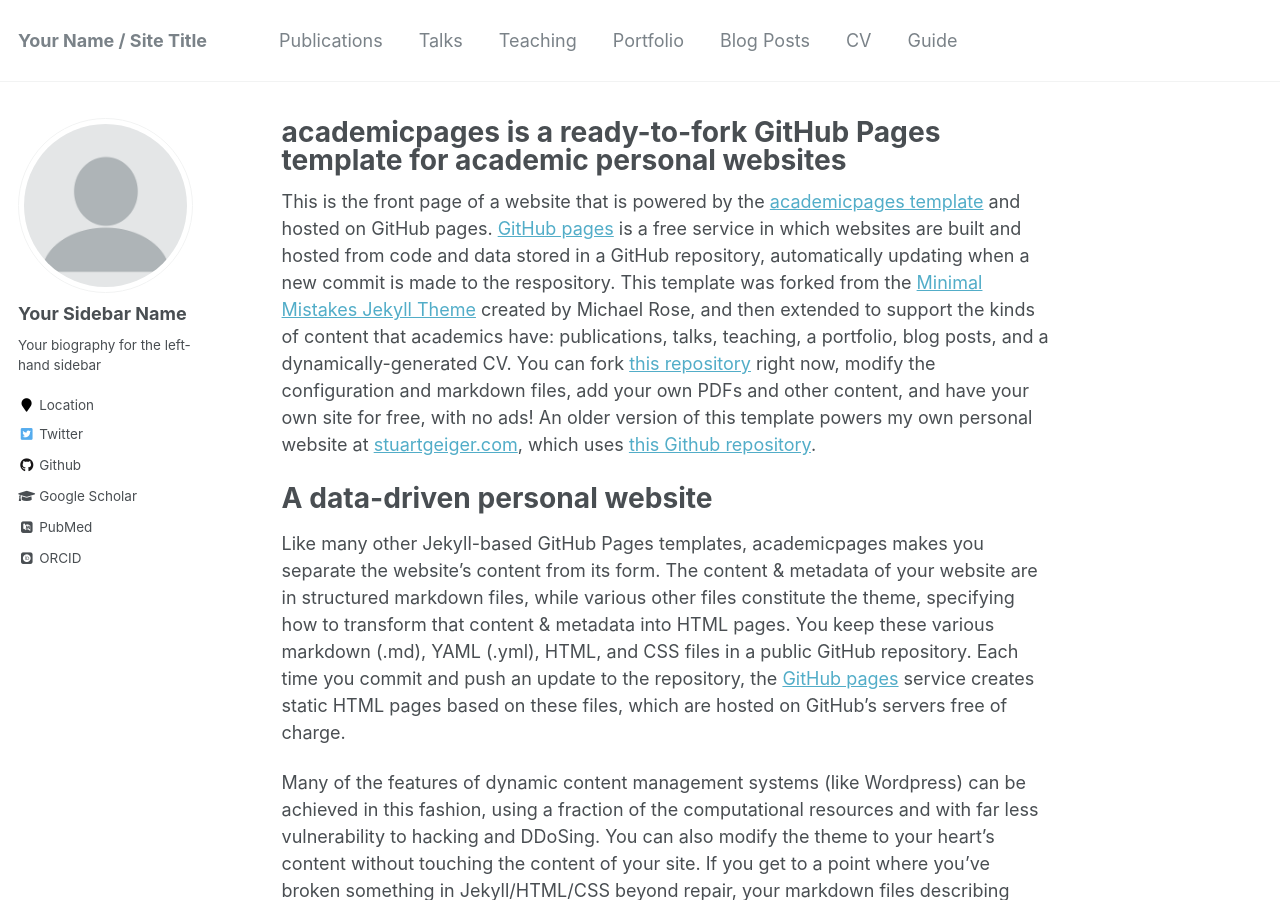
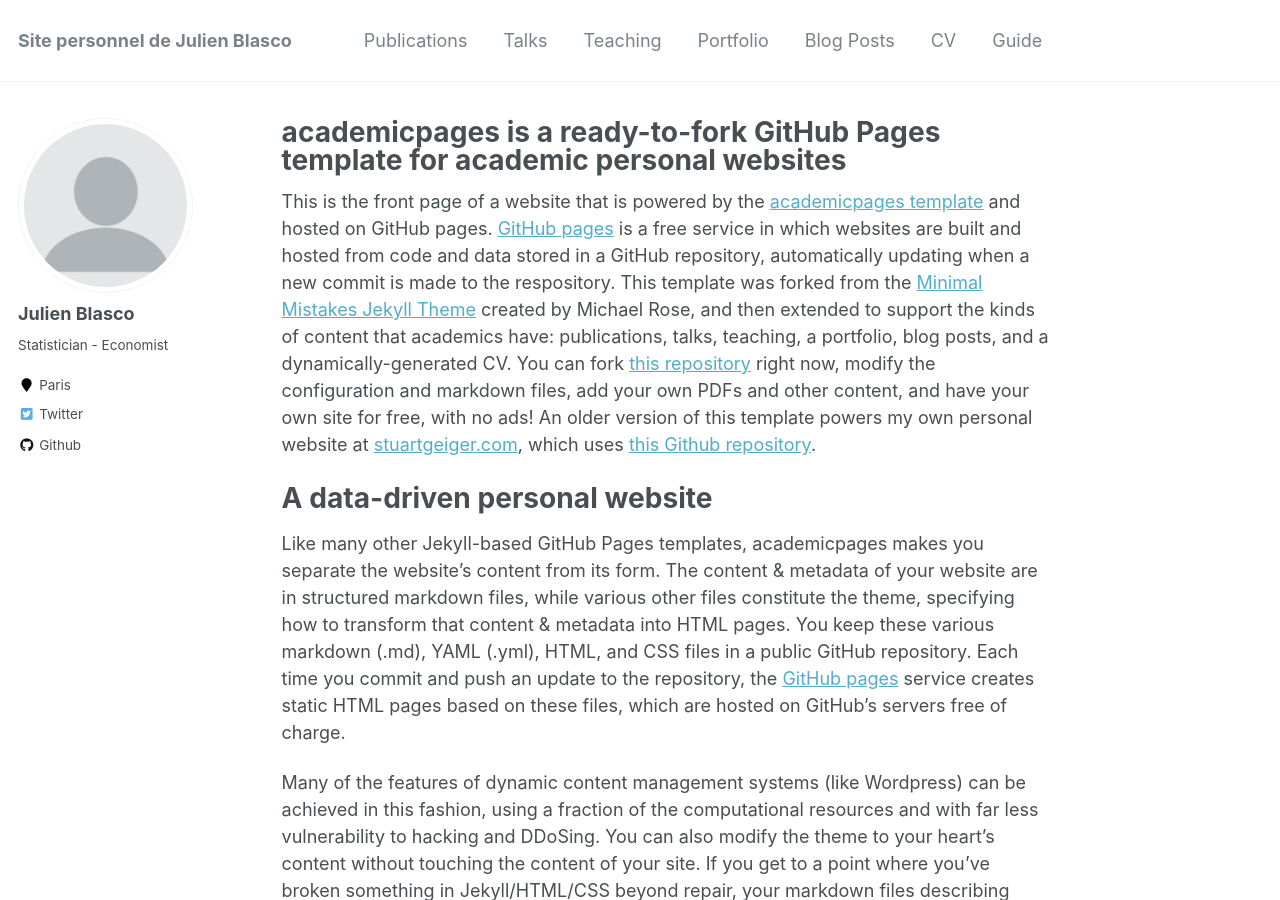
Before and after one commit to JulienBlasco/julienblasco.github.io, a Jekyll site: the page built from _pages/about.md, in a window 1280 px wide and 900 px high. Built offline with Jekyll 4.4.1, drawn with Linux system fonts in a browser that asks for light colours; some web fonts are replaced; some of the changed text lies outside the part shown.

Commit message:
Configuration

```diff
--- a/Gemfile
+++ b/Gemfile
@@ -25,3 +25,5 @@
   gem 'jekyll-sitemap'
   gem 'hawkins'
 end
+
+gem "webrick", "~> 1.8"
--- a/_config.yml
+++ b/_config.yml
@@ -7,13 +7,13 @@
 
 # Site Settings
 locale                   : "en-US"
-title                    : "Your Name / Site Title"
+title                    : "Site personnel de Julien Blasco"
 title_separator          : "-"
-name                     : &name "Your Name"
-description              : &description "personal description"
-url                      : https://academicpages.github.io # the base hostname & protocol for your site e.g. "https://mmistakes.github.io"
+name                     : &name "Julien Blasco"
+description              : &description "Site personnel de Julien Blasco"
+url                      : https://julienblasco.github.io # the base hostname & protocol for your site e.g. "https://mmistakes.github.io"
 baseurl                  : "" # the subpath of your site, e.g. "/blog"
-repository               : "academicpages/academicpages.github.io"
+repository               : "julienblasco.github.io"
 teaser                   :  # filename of teaser fallback teaser image placed in /images/, .e.g. "500x300.png"
 breadcrumbs              : false # true, false (default)
 words_per_minute         : 160
@@ -80,13 +80,13 @@
 
 # Site Author
 author:
-  name             : "Your Sidebar Name"
+  name             : "Julien Blasco"
   avatar           : "profile.png"
-  bio              : "Your biography for the left-hand sidebar"
-  location         : "Location"
+  bio              : "Statistician - Economist"
+  location         : "Paris"
   employer         :
-  pubmed           : "https://www.ncbi.nlm.nih.gov/pubmed/?term=john+snow"
-  googlescholar    : "http://yourfullgooglescholarurl.com"
+  pubmed           :
+  googlescholar    :
   email            :
   researchgate     :  # example: "https://www.researchgate.net/profile/yourprofile"
   uri              :
@@ -96,20 +96,20 @@
   flickr           :
   facebook         :
   foursquare       :
-  github           : "academicpages"
+  github           : "JulienBlasco"
   google_plus      :
   keybase          :
   instagram        :
   impactstory      : #"https://profiles.impactstory.org/u/xxxx-xxxx-xxxx-xxxx"
   lastfm           :
   linkedin         :
-  orcid            : "http://orcid.org/yourorcidurl"
+  orcid            :
   pinterest        :
   soundcloud       :
   stackoverflow    : # http://stackoverflow.com/users/123456/username
   steam            :
   tumblr           :
-  twitter          : "replacethistwitterhandle"
+  twitter          : "JulienBlasco"
   vine             :
   weibo            :
   xing             :
```
Also changed, not shown: Gemfile.lock (added).
